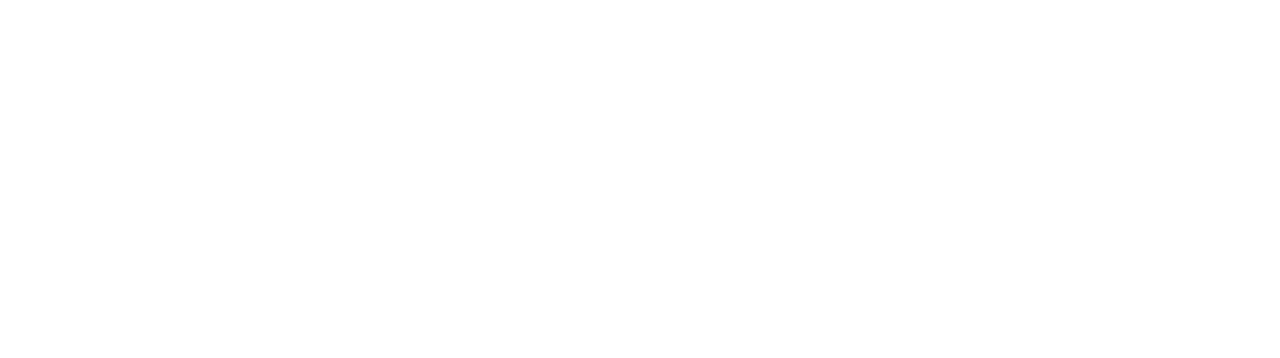
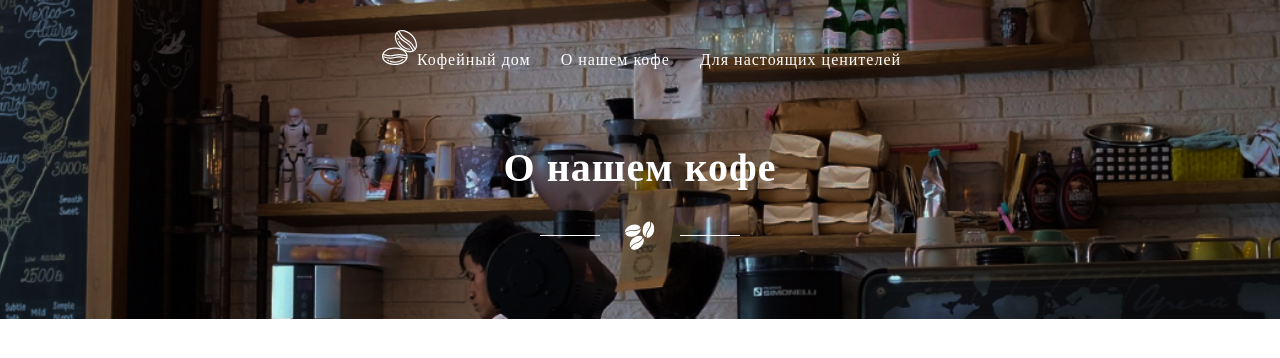
Before and after one commit to MustafaProger/coffee-house, a React (Create React App) app: page /our-coffee in a window 1280 px wide. Shown: the top 358 px of the page. Built offline with nearby package versions, Linux system fonts and the light colour scheme; a web font is replaced by a local one.

Commit message:
"О нашем кофе". Готова первая страница "Hero"

```diff
--- a/src/components/header/header.js
+++ b/src/components/header/header.js
@@ -17,6 +17,17 @@
 `;
 
 class Header extends Component {
+
+	componentDidMount() {
+		document.querySelector("body").classList.remove("no-scroll");
+	}
+
+	componentDidUpdate(prevProps) {
+		if (this.props.location !== prevProps.location) {
+			document.querySelector("body").classList.remove("no-scroll");
+		}
+	}
+
     burgerActive = (e) => {
         e.target.classList.toggle("active");
         document.querySelector(".navbar").classList.toggle("active");
--- a/src/pages/coffee-house/coffee-house.js
+++ b/src/pages/coffee-house/coffee-house.js
@@ -1,5 +1,4 @@
 import React, { Component } from "react";
-import ReactDOM from "react-dom/client";
 import reportWebVitals from "../../reportWebVitals";
 
 import Hero from "./hero/hero";
--- a/src/pages/coffee-house/hero/hero.css
+++ b/src/pages/coffee-house/hero/hero.css
@@ -34,3 +34,9 @@
 	color: #000;
 	background-color: #fff;
 }
+
+@media (max-width: 620px) {
+	.main p {
+		display: none;
+	}
+}
--- /dev/null
+++ b/src/pages/our-coffee/hero/hero.css
@@ -0,0 +1,31 @@
+.hero_our-coffee {
+	min-height: 250px;
+	height: 100%;
+	background-image: url("./hero.jpg");
+	background-size: cover;
+	background-position: center;
+	background-repeat: no-repeat;
+}
+
+.hero_our-coffee .content {
+	display: flex;
+	min-height: 250px;
+	height: 100%;
+	max-width: 678px;
+	flex-direction: column;
+	align-items: center;
+	justify-content: center;
+	text-align: center;
+	color: white;
+	margin: 0 auto;
+}
+
+
+@media (max-width: 620px) {
+    .hero_our-coffee {
+        padding-bottom: 30px;
+    }
+    .hero_our-coffee .content {
+        justify-content: end;
+    }
+}
--- /dev/null
+++ b/src/pages/our-coffee/hero/hero.js
@@ -0,0 +1,22 @@
+import Header from "../../../components/header/header";
+import Logo from "../../../components/logo-line/logo-line";
+
+import "./hero.css";
+
+function Hero() {
+	return (
+		<section className='hero_our-coffee'>
+			<div className='container'>
+				<Header theme="white"/>
+				<div className='content'>
+					<h1 style={{ fontSize: 40, letterSpacing: 1, marginBottom: 10 }}>
+						О нашем кофе
+					</h1>
+					<Logo theme="white"/>
+				</div>
+			</div>
+		</section>
+	);
+}
+
+export default Hero;
--- a/src/pages/our-coffee/our-coffee.js
+++ b/src/pages/our-coffee/our-coffee.js
@@ -1,11 +1,11 @@
 import { Component } from "react";
-import Header from "../../components/header/header";
+import Hero from "./hero/hero";
 
 class OurCoffee extends Component {
     render() {
         return (
             <>
-                <Header theme="white"/>
+                <Hero/>
             </>
         )
     }
```
Also changed, not shown: src/pages/our-coffee/hero/hero.jpg (added).
